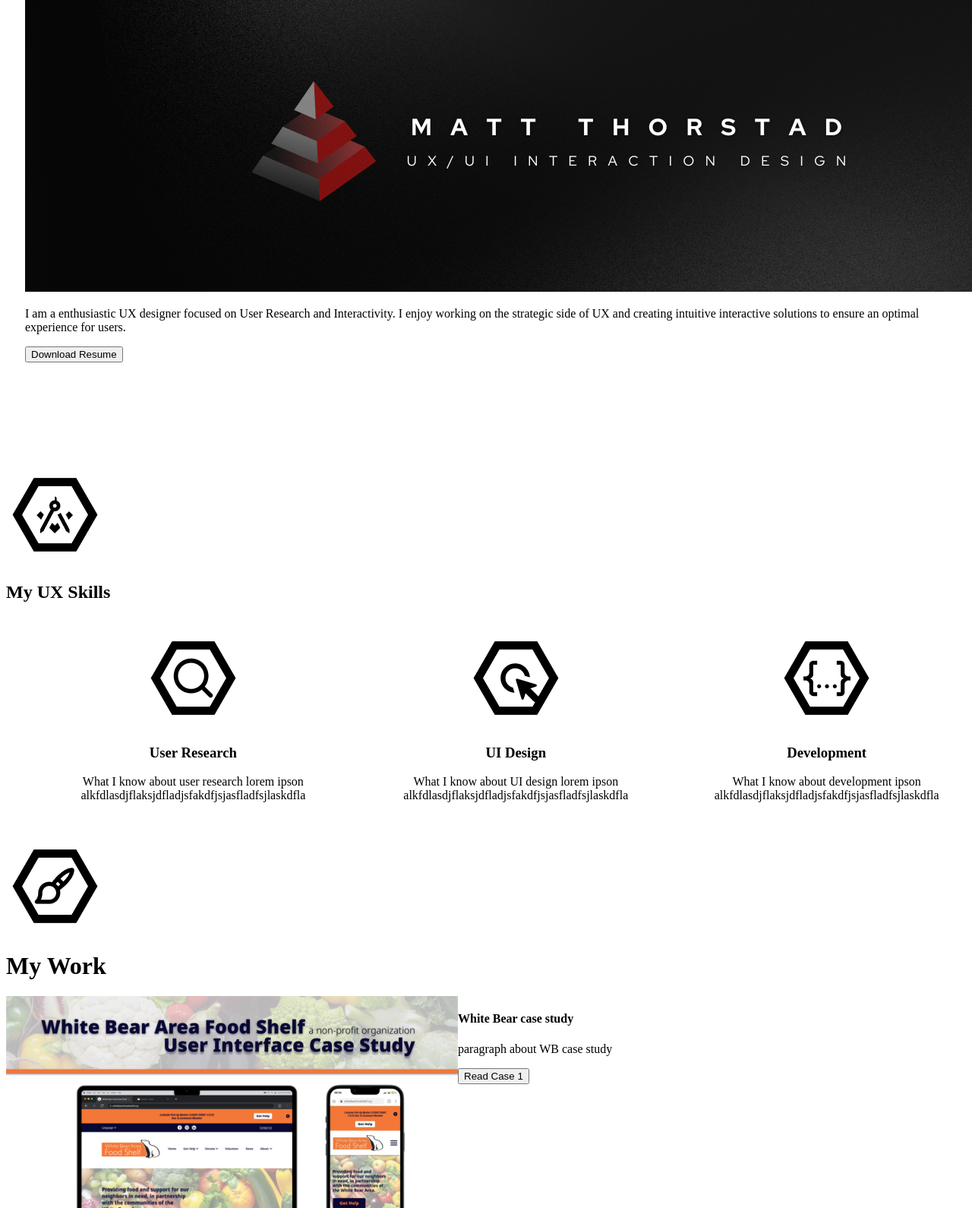
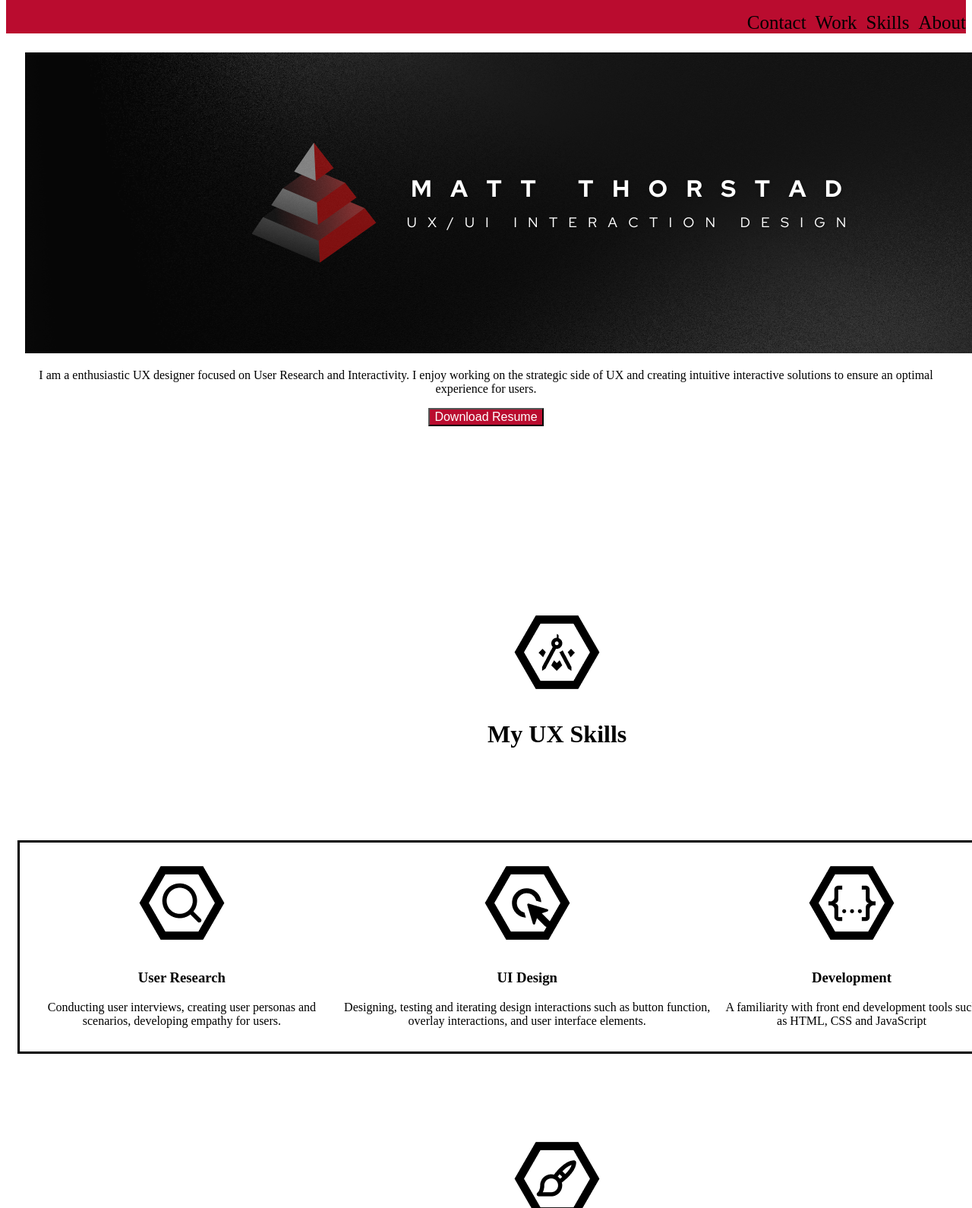
Before and after one commit to Matt-Thor/UX_UI_HW_18, a plain HTML site: page index.html in a window 1280 px wide. Shown: the part 149-1739 px from the top of the page at 76% size. Drawn offline with Linux system fonts and the light colour scheme.

Commit message:
updates 2/13 afternoon

```diff
--- a/CSS/index.css
+++ b/CSS/index.css
@@ -1,14 +1,16 @@
 .inline-block {
-    display: flex;
+    display: right;
+    font-size: 25px;
+
    /* justify-content: space-between;*/
 
 
 }
-/*.logo{
-    width: 23%;
-    padding: 1%;
+.logo{
+    width: 4%;
+    padding: 2%;
     text-align: center;
-}*/
+}
 
 .navigation {
     display: right;
@@ -21,6 +23,7 @@
     height: 600px;
     padding: 25px;
     text-size-adjust: 20;
+    text-align: center;
 }
 /*class ::content{
     width: 500px;
@@ -36,19 +39,41 @@
     margin: 15px;
     padding: 15px;
     text-align: center;
-}
-
-.mySkills{
-    display: center;
-    display: inline-block;
+    border-style: solid;
+    border-width: medium;
 
 }
 
+/*.mySkills{
+    display: center;
+    display: inline-block;
+}*/
+
+.mySkillsHex{
+
+  /* display:flex;
+  flex-direction: column;
+  height: 130px;
+  width: 130px;
+  margin: 15px;
+  padding: 15px;
+  text-align:center;*/
+
+  display:flex;
+  flex-direction: column;
+  width: 99%;
+  margin: 50px;
+  padding: 50px;
+  text-align:center;
+}
+
 .myWorkHex{
-  display: block;
- position: relative;
-height: 129px;
-width: 129px;
+  display:flex;
+  flex-direction: column;
+  width: 99%;
+  margin: 50px;
+  padding: 50px;
+  text-align:center;
 }
 
 footer {
@@ -57,12 +82,13 @@ display: right;
 height: 50px;
 width: 99%;
 background-color: #373738;
-text-size-adjust: 25px;
+font-size: 20px;
 }
 
 .myWork{
+  text-align: center;
   display: grid;
-  grid-template-rows: 315px 315px 315px;
+  grid-template-rows: 350px 350px 350px;
   grid-template-columns: 1fr 2fr;
   grid-template-areas:
   "case1 case1info"
@@ -94,80 +120,3 @@ text-size-adjust: 25px;
 .case3info {
   grid-area: case3info;
 }
-
-
-
-
-
-
-
-
-
-
-
-
-
-
-
-
-
-
-
-
-
-
-
-
-
-
-
-
-
-/*failed attempt!*/
-/*#workGrid {
-    margin: 0px 5%;
-    display: grid;
-    min-height: 500px;
-    height: 70vh;
-    grid-template-rows: 75% 25%;
-    grid-template-columns: 75% 25%;
-    grid-template-areas:
-    "caseStudy studyDescription"
-    "caseStudy csButton";
-  }
-
-  #caseStudy {
-    grid-area: caseStudy;
-    background-image: url("../images/furniture1.png");
-  }
-
-  #studyDescription {
-    grid-area: sstudyDescription;
-    background-image: url("../images/furniture2.png");
-  }
-
-  #csButton {
-    grid-area: CTA;
-    background-image: url("../images/woodbg.png");
-    justify-content: space-around;
-    cursor: pointer;
-  }
-
-  #caseGrid {
-    margin: 0px 5%;
-    display: grid;
-    grid-template-rows: 300px 600px ;
-    grid-template-columns: 1fr 1fr;
-    grid-template-areas:
-
-    "whiteBear whiteBearData"
-    "deptofEd deptEdData"
-    "goalAssist goalAssistData"
-
-
-    "bookcases bedroom patio"
-    "couches couches patio"
-    "desks desks desks"
-    ;
-  }
-  */
--- a/index.html
+++ b/index.html
@@ -26,6 +26,13 @@ li a {
   padding: 5px;
   background-color: #dddddd;
 }
+
+button {
+    background-color: #BA0c2f;
+    color: white;
+    font-size: 16px;
+}
+
 </Style>
 
         </head>
@@ -40,10 +47,10 @@ li a {
                     </div>
                     <nav>
                             <ul>
-                                <li>about</li>
-                                <li>skills</li>
-                                <li>work</li>
-                                <li>contact</li>
+                                <li>About</li>
+                                <li>Skills</li>
+                                <li>Work</li>
+                                <li>Contact</li>
                             </ul>
                     </nav>
 
@@ -58,34 +65,42 @@ li a {
                 <button>Download Resume</button>
             </section>
 
-<section class="mySkills">
-    <img src="images/My Skills HEX.png">
-    <h1>My UX Skills</h1>
+<div class="mySkillsHex">
+    <div>
+        <img src="images/My Skills HEX.png">
+        <h1>My UX Skills</h1>
+    </div>
+</div>
+
+    <section class="mySkills">
+
 
     <div class="flexContainer">
         <div user research>
             <img src="images/User Research HEX.png">
             <h3>User Research</h3>
-            <p>What I know about user research lorem ipson alkfdlasdjflaksjdfladjsfakdfjsjasfladfsjlaskdfla</p>
+            <p>Conducting user interviews, creating user personas and scenarios, developing empathy for users.</p>
         </div>
 
         <div user interface design>
             <img src="images/User Interface HEX.png">
             <h3>UI Design</h3>
-            <p>What I know about UI design lorem ipson alkfdlasdjflaksjdfladjsfakdfjsjasfladfsjlaskdfla</p>
+            <p>Designing, testing and iterating design interactions such as button function, overlay interactions, and user interface elements.</p>
         </div>
 
         <div development>
             <img src="images/Development HEX.png">
             <h3>Development</h3>
-            <p>What I know about development ipson alkfdlasdjflaksjdfladjsfakdfjsjasfladfsjlaskdfla</p>
+            <p>A familiarity with front end development tools such as HTML, CSS and JavaScript</p>
         </div>
     </div>
 </section>
 
-<div id="myWorkHex">
-    <img src ="images/My Work HEX.png" style="display: block;">
-    <h1>My Work</h1>
+<div class="myWorkHex">
+    <div>
+        <img src ="images/My Work HEX.png">
+        <h1>My Work</h1>
+    </div>
 </div>
 
 <section class="myWork">
@@ -98,7 +113,12 @@ li a {
 
         <div id="case1info">
             <h4>White Bear case study</h4>
-            <p>paragraph about WB case study</p>
+            <p>Non profit organizations often function for the benefit of others, however due to their non profit focus they may not have the means to finance the most current web technology.
+                <br></br>
+                We discovered an opportunity to provide a redesign concept for a local non profit.
+                <br><br>
+                We were able to create a modern design concept that prioritized access to information that our research uncovered as being most important.
+            </p>
             <button>Read Case 1</button>
         </div>
 
@@ -129,10 +149,10 @@ li a {
 
                 <footer>
                     <ul>
-                        <li>about</li>
-                        <li>skills</li>
-                        <li>work</li>
-                        <li>contact</li>
+                        <li>About</li>
+                        <li>Skills</li>
+                        <li>Work</li>
+                        <li>Contact</li>
                     </ul>
                 </footer>
             </section>
```
